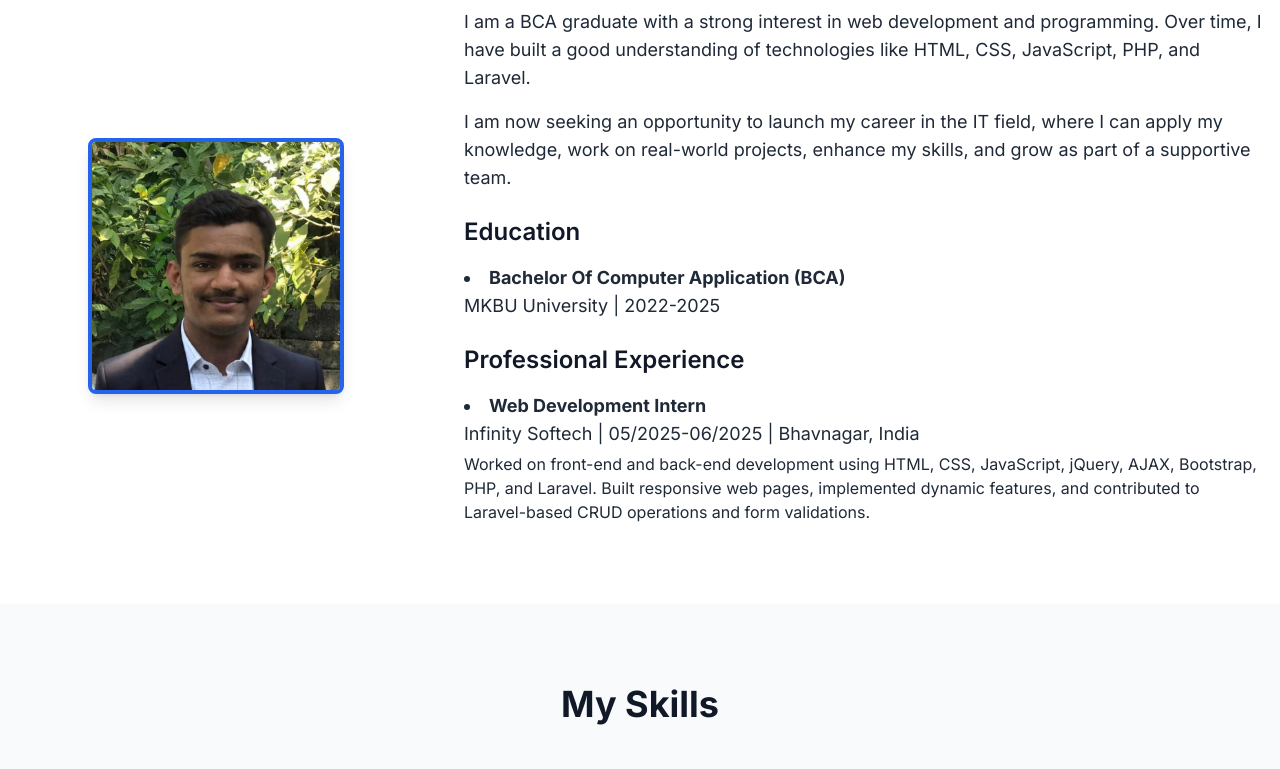
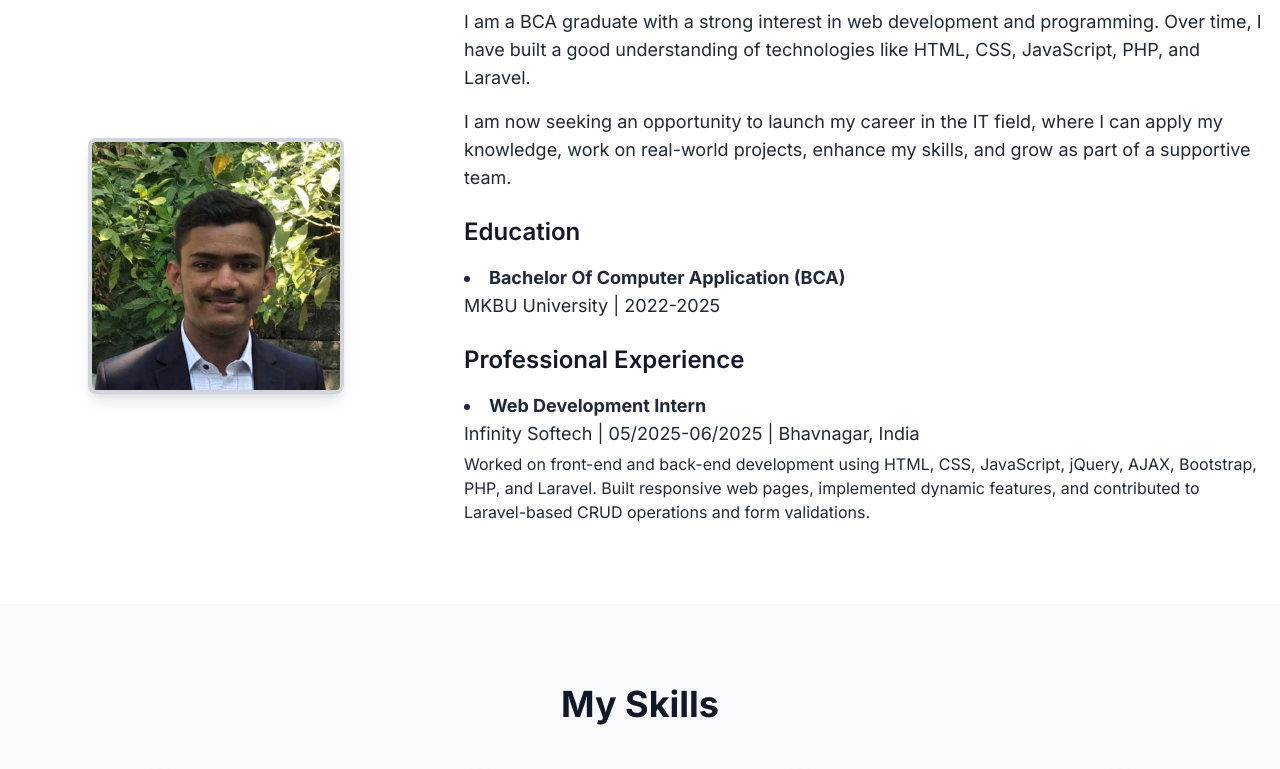
Before and after one commit to hardikdodiya-2410/hardik-portfolio, a plain HTML site: page index.html in a window 1280 px wide. Shown: the part 960-1729 px from the top of the page. Drawn offline with nearby package versions, Linux system fonts and the light colour scheme.

Commit message:
Update index.html

```diff
--- a/index.html
+++ b/index.html
@@ -62,7 +62,7 @@
             <h2 class="text-4xl font-bold text-center mb-12 text-gray-900">About Me</h2>
             <div class="flex flex-col md:flex-row items-center md:space-x-12">
                 <div class="md:w-1/3 mb-8 md:mb-0 animate-on-scroll">
-                    <img src="img/hardik.jpg" alt="Hardik Dodiya" class="rounded-lg w-64 h-64 mx-auto object-cover shadow-lg border-4 border-accent">
+                    <img src="img/hardik.jpg" alt="Hardik Dodiya" class="rounded-lg w-64 h-64 mx-auto object-cover shadow-lg border-4 border-gray-300">
                 </div>
                 <div class="md:w-2/3 text-lg text-gray-800 animate-on-scroll">
                     <p class="mb-4">
```
